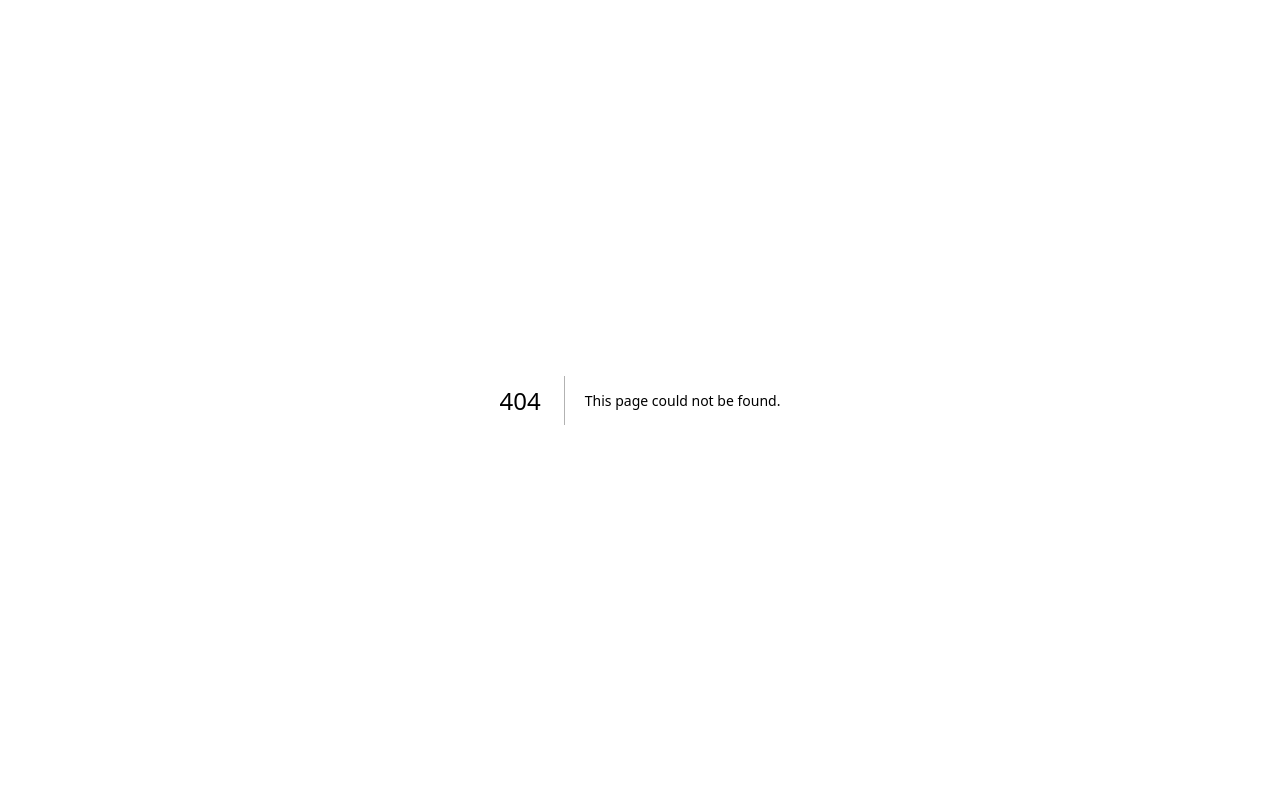
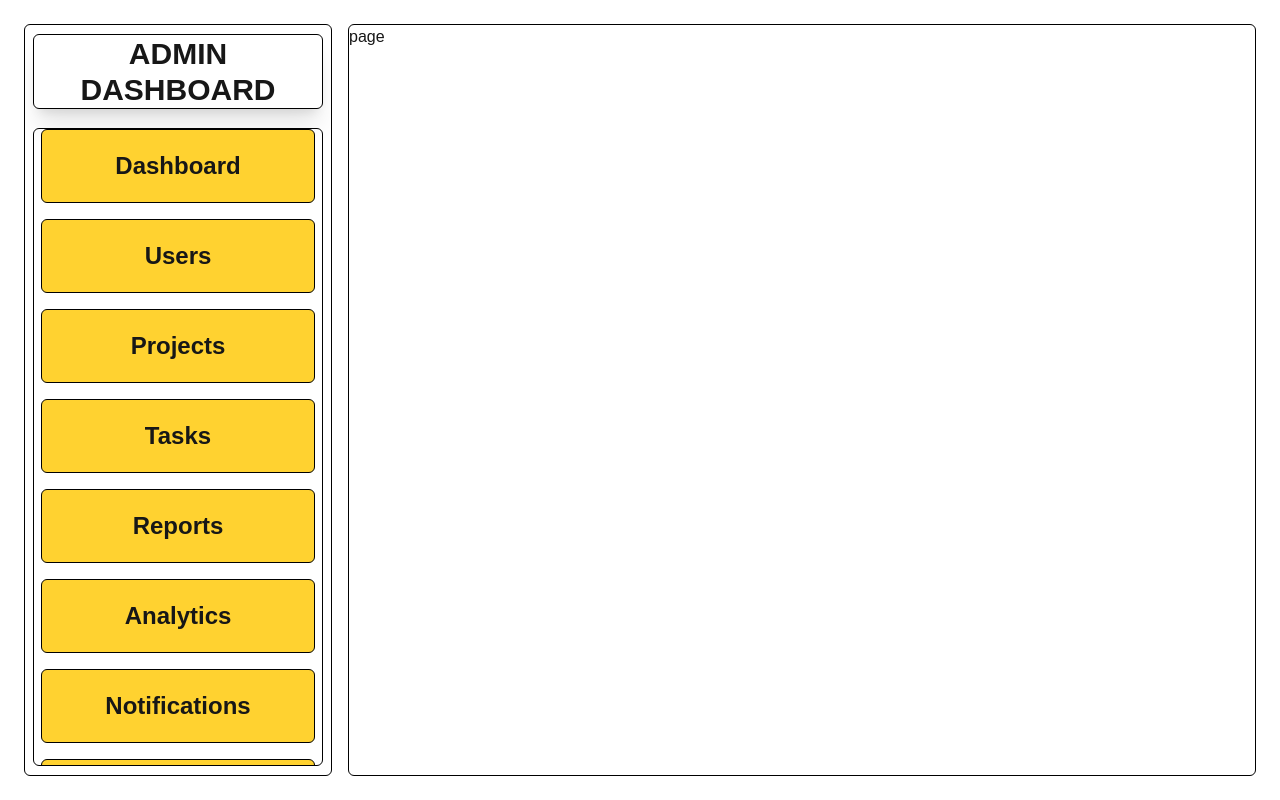
Before and after one commit to Ramch12/newNextSetUp, a Next.js app: page /gaana in a window 1280 px wide. Before the commit this address had no page. Built offline with nearby package versions, Linux system fonts and the light colour scheme; no server answers.

Commit message:
added layout for sidebar

```diff
--- /dev/null
+++ b/app/(protected)/gaana/page.jsx
@@ -0,0 +1,9 @@
+import React from 'react'
+
+const GaanaPage = () => {
+  return (
+    <div>page</div>
+  )
+}
+
+export default GaanaPage
--- a/app/(protected)/layout.jsx
+++ b/app/(protected)/layout.jsx
@@ -1,11 +1,29 @@
 import AuthWrapper from "../components/AuthWrapper";
 import { redirect } from "next/navigation";
 import { auth } from "@/app/auth";
+import Sidebar from "../components/sidebar";
 export default async function ProtectedLayout({ children }) {
   console.log("dashboard layout");
   const session = await auth();
-  if (!session) {
-    redirect("/login");
-  }
-  return <div>{children}</div>;
+  // if (!session) {
+  //   redirect("/login");
+  // }
+  return (
+    <div className="min-h-screen overflow-hidden">
+      <div className="flex p-6 h-screen gap-4">
+        {/* Sidebar */}
+        <aside className="w-[25%] border border-black rounded-md overflow-hidden">
+          <Sidebar />
+        </aside>
+
+        {/* Main Content */}
+        <main className="flex-1 border border-black rounded-md overflow-hidden">
+          <div>
+
+          </div>
+          {children}
+        </main>
+      </div>
+    </div>
+  );
 }
--- /dev/null
+++ b/app/components/header.jsx
@@ -0,0 +1,7 @@
+import React from "react";
+
+const Header = () => {
+  return <div className="w-full border border-solid border-black">Header</div>;
+};
+
+export default Header;
--- /dev/null
+++ b/app/components/sidebar.jsx
@@ -0,0 +1,73 @@
+import React from "react";
+import Link from "next/link";
+
+const sidebar = () => {
+  const routes = [
+    {
+      label: "Dashboard",
+      link: "/dashboard",
+    },
+    {
+      label: "Users",
+      link: "/users",
+    },
+    {
+      label: "Projects",
+      link: "/projects",
+    },
+    {
+      label: "Tasks",
+      link: "/tasks",
+    },
+    {
+      label: "Reports",
+      link: "/reports",
+    },
+    {
+      label: "Analytics",
+      link: "/analytics",
+    },
+    {
+      label: "Notifications",
+      link: "/notifications",
+    },
+    {
+      label: "Settings",
+      link: "/settings",
+    },
+    {
+      label: "Profile",
+      link: "/profile",
+    },
+  ];
+
+  return (
+    <div className="w-[95%] mx-auto h-full">
+      <div className="h-full flex justify-around flex-col w-full text-center">
+        <div className="border border-solid border-black h-[10%] rounded-md text-center flex items-center justify-center shadow-xl text-3xl font-bold bg-white p-6">
+          <p>ADMIN DASHBOARD</p>
+        </div>
+
+        <div className="border border-solid border-black h-[85%] rounded-md">
+          <ul className="w-[95%] mx-auto flex flex-col gap-4 h-full overflow-y-auto">
+            {routes.map((item) => {
+              return (
+                <Link
+                  key={item.link + item.label}
+                  className="w-full"
+                  href={item.link}
+                >
+                  <li className="text-2xl font-semibold bg-amber-300 p-5 hover:bg-amber-200 rounded-md border border-black">
+                    {item.label}
+                  </li>
+                </Link>
+              );
+            })}
+          </ul>
+        </div>
+      </div>
+    </div>
+  );
+};
+
+export default sidebar;
--- /dev/null
+++ b/app/design/page.jsx
@@ -0,0 +1,9 @@
+import React from 'react'
+
+const page = () => {
+  return (
+    <div>Design Page</div>
+  )
+}
+
+export default page
--- a/app/page.js
+++ b/app/page.js
@@ -1,5 +1,6 @@
 "use client";
 import { useRouter } from "next/navigation";
+import { useSession } from 'next-auth/react'
 
 export default function Home({ children }) {
   const router = useRouter();
--- a/proxy.js
+++ b/proxy.js
@@ -7,7 +7,7 @@ export default auth((req) => {
   const { pathname } = req.nextUrl;
 
   // Define your route types
-  const publicRoutes = ["/", "/about", "/contact"];
+  const publicRoutes = ["/", "/about", "/contact", "/gaana"];
   const authRoutes = ["/login", "/register"];
   const protectedRoutes = ["/dashboard", "/profile", "/settings"];
   const adminRoutes = ["/admin"];
@@ -22,7 +22,7 @@ export default auth((req) => {
   const isAdminRoute = adminRoutes.some((route) => pathname.startsWith(route));
 
   if (isPublicRoute) {
-    return NextResponse.redirect(new URL(pathname, req.url));
+    return NextResponse.next();
   }
 
   // Redirect to dashboard if logged in user tries to access auth pages
```
Also changed, not shown: 1 other file (tests, documents, lock files or other folders).
